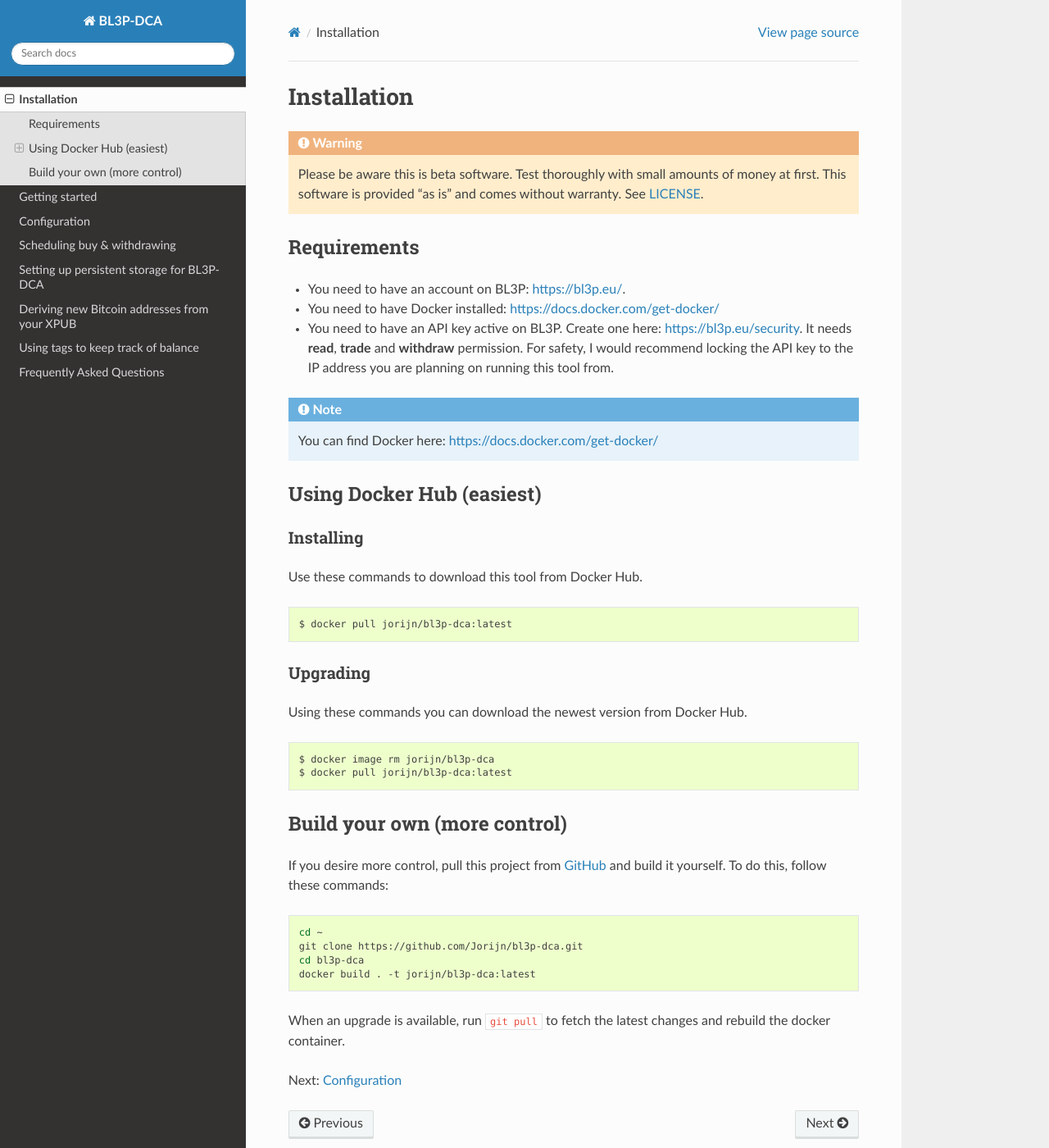
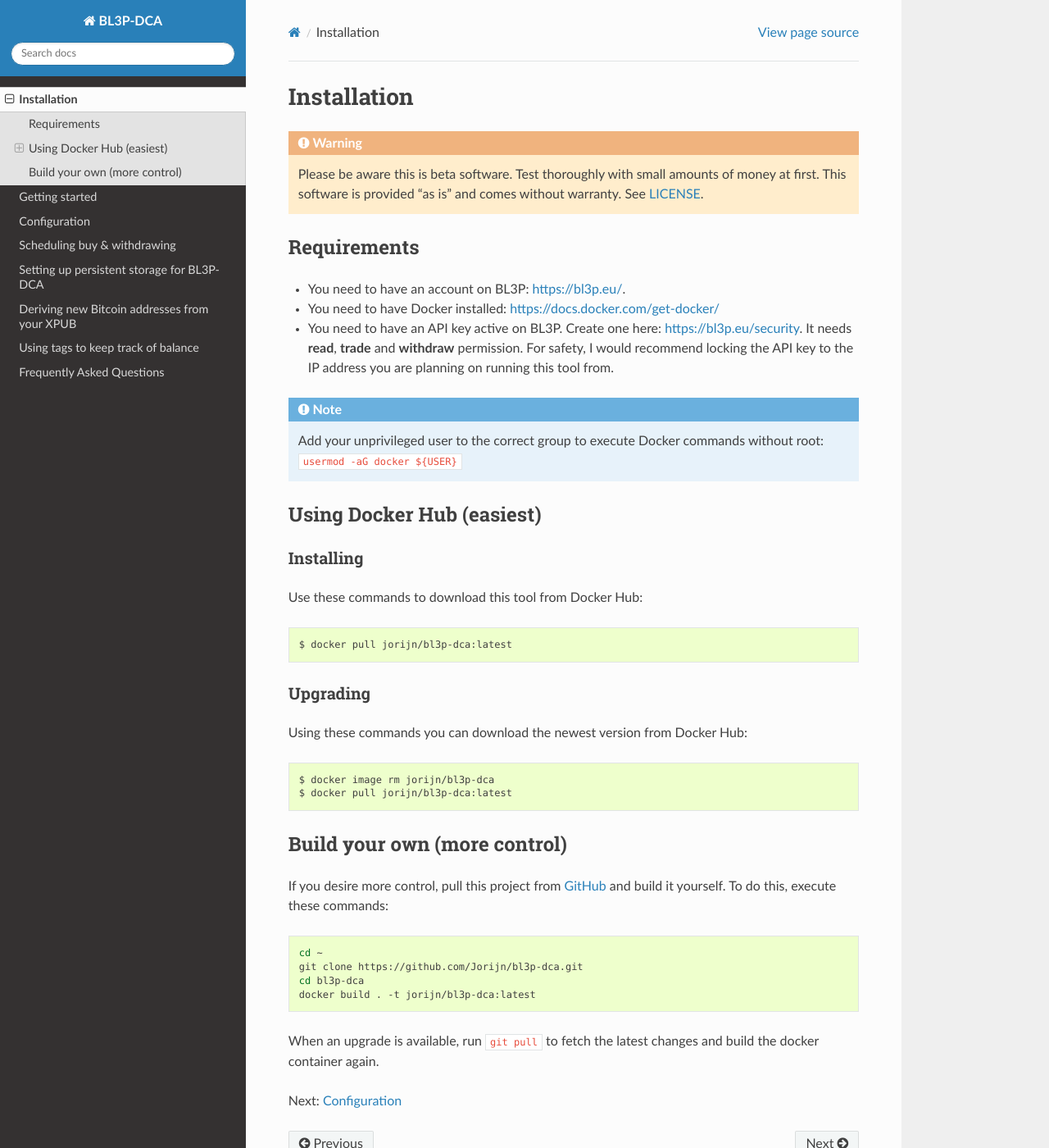
Before and after one commit to jorijn/bitcoin-dca, a Sphinx documentation site: the page built from docs/installation.rst, in a window 1280 px wide and 1400 px high. Shown: the whole window at 82% size. Built offline with Sphinx 7.4.7 and the Read the Docs theme 2.0.0, drawn with Linux system fonts in a browser that asks for light colours; pages that are not in the unit, such as notebooks, are missing from menus.

Commit message:
Several updates to the documentation

```diff
--- a/docs/configuration.rst
+++ b/docs/configuration.rst
@@ -45,7 +45,7 @@
 
 Using a configuration file
 ^^^^^^^^^^^^^^^^^^^^^^^^^^
-When handling multiple environment variables, things can get messy. For management sake, you can create a simple configuration file somewhere on your disk and use that to provide the tool with the right configuration.
+When handling multiple environment variables, things can get messy. For easier management you can create a simple configuration file somewhere on your disk and use that to provide the tool with the correct configuration.
 
 For example, creating a new configuration file in your home directory: ``nano /home/username/.bl3p-dca``
 
@@ -67,6 +67,9 @@
 ^^^^^^^^^^^^^^^^^^^^^^
 For maximum control, you can also feed configuration into the tool like this:
 
+.. note::
+   While this gives you more control, it will also allow other people who have access your machine to see the arguments with which you've started the Docker container, thus releaving your API keys.
+
 .. code-block:: bash
 
    $ docker run --rm -it -e BL3P_PUBLIC_KEY=abcd -e BL3P_PRIVATE_KEY=abcd BL3P_WITHDRAW_ADDRESS=abcd jorijn/bl3p-dca:latest balance
--- /dev/null
+++ b/docs/includes/add-user-to-docker-group.rst
@@ -0,0 +1,2 @@
+.. note::
+    Add your unprivileged user to the correct group to execute Docker commands without root: ``usermod -aG docker ${USER}``
--- a/docs/installation.rst
+++ b/docs/installation.rst
@@ -11,15 +11,14 @@
 * You need to have Docker installed: https://docs.docker.com/get-docker/
 * You need to have an API key active on BL3P. Create one here: https://bl3p.eu/security. It needs **read**, **trade** and **withdraw** permission. For safety, I would recommend locking the API key to the IP address you are planning on running this tool from.
 
-.. note::
-    You can find Docker here: https://docs.docker.com/get-docker/
+.. include:: ./includes/add-user-to-docker-group.rst
 
 Using Docker Hub (easiest)
 --------------------------
 
 Installing
 ^^^^^^^^^^
-Use these commands to download this tool from Docker Hub.
+Use these commands to download this tool from Docker Hub:
 
 .. code-block:: bash
 
@@ -27,7 +26,7 @@
 
 Upgrading
 ^^^^^^^^^
-Using these commands you can download the newest version from Docker Hub.
+Using these commands you can download the newest version from Docker Hub:
 
 .. code-block:: bash
 
@@ -36,7 +35,7 @@
 
 Build your own (more control)
 -----------------------------
-If you desire more control, pull this project from `GitHub <https://github.com/Jorijn/bl3p-dca>`_ and build it yourself. To do this, follow these commands:
+If you desire more control, pull this project from `GitHub <https://github.com/Jorijn/bl3p-dca>`_ and build it yourself. To do this, execute these commands:
 
 .. code-block:: bash
 
@@ -45,6 +44,6 @@
    cd bl3p-dca
    docker build . -t jorijn/bl3p-dca:latest
 
-When an upgrade is available, run ``git pull`` to fetch the latest changes and rebuild the docker container.
+When an upgrade is available, run ``git pull`` to fetch the latest changes and build the docker container again.
 
 Next: :ref:`Configuration <configuration>`
--- a/docs/tagged-balance.rst
+++ b/docs/tagged-balance.rst
@@ -6,7 +6,7 @@
 .. note::
    You need persistent storage to use tagging. See :ref:`persistent-storage`
 
-What is tagging and where do I use it for?
+What is tagging and what can I use it for?
 ------------------------------------------
 
 TODO
```
Also changed, not shown: docs/faq.rst (+2 -5 lines), docs/index.rst (+5 -3 lines).
